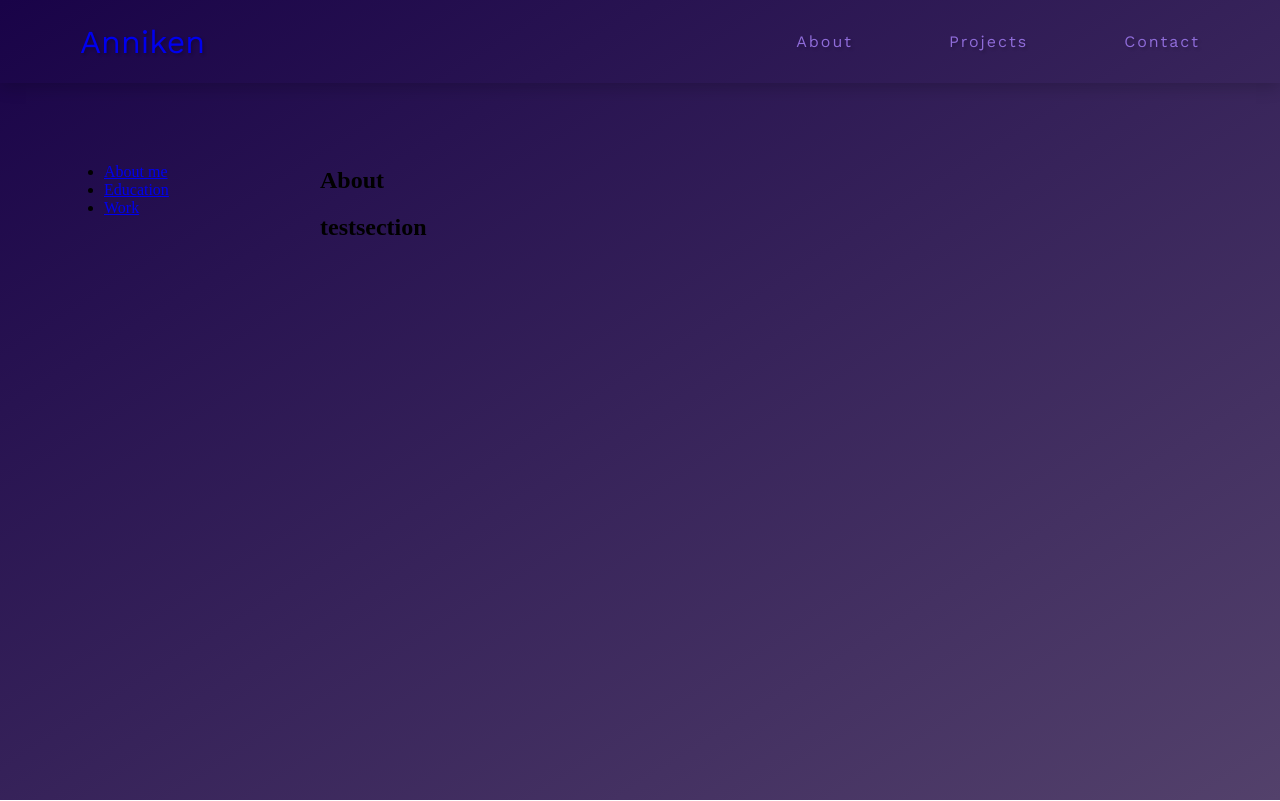
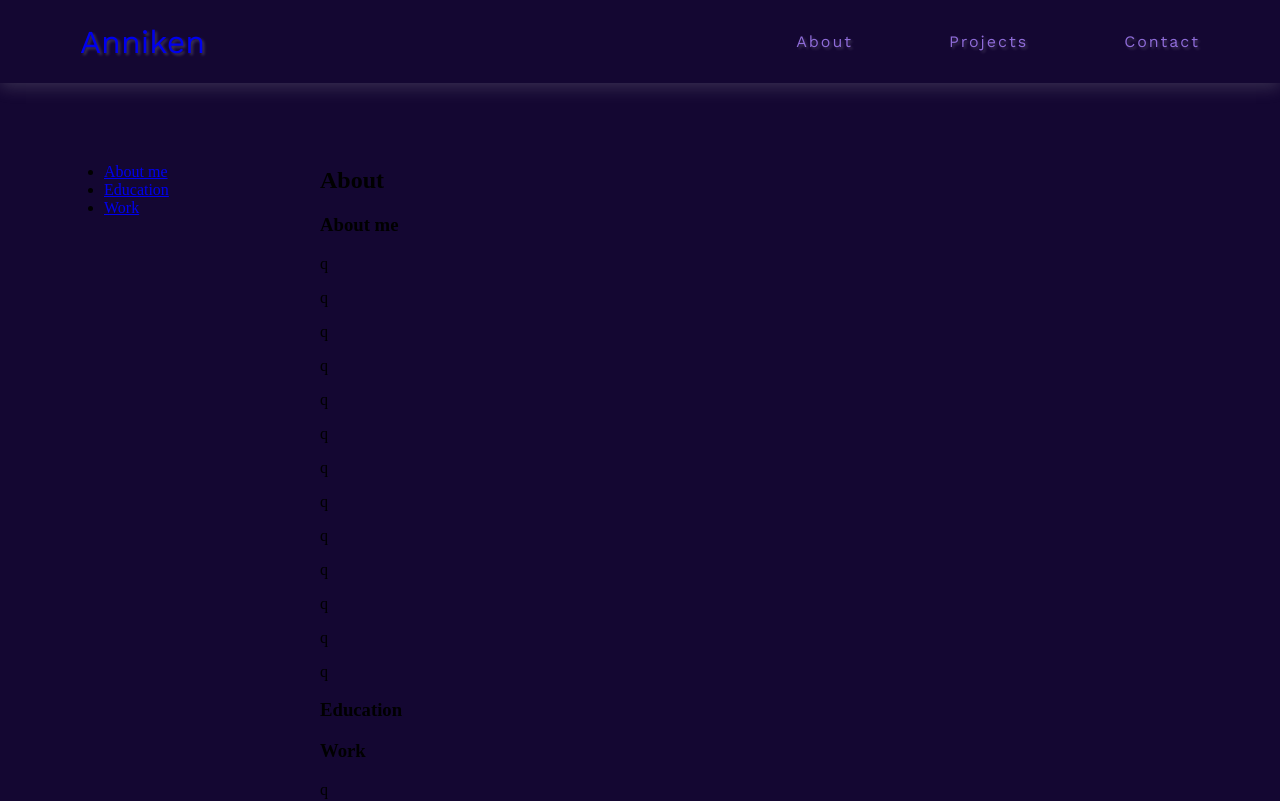
Before and after one commit to AnnikenJE/annikenje-website, a React (Vite) app: page /about in a window 1280 px wide. Shown: the top 801 px of the page. Built offline with nearby package versions, Linux system fonts and the light colour scheme.

Commit message:
background change

```diff
--- a/src/components/navigation/MainNavigation.css
+++ b/src/components/navigation/MainNavigation.css
@@ -23,7 +23,7 @@
   font-size: 32px;
   text-decoration: none;
   margin-left: 4rem;
-  transition: color 1s ease;
+  transition: all 1s ease;
   text-shadow: var(--txt-shadow);
 }
 
--- a/src/components/navigation/SideNavigationItem.tsx
+++ b/src/components/navigation/SideNavigationItem.tsx
@@ -4,7 +4,7 @@ import type { ISideNavItem } from "../../interfaces/ISideNavItem";
 const SideNavigationItem: FC<ISideNavItem> = ({ id, label }) => {
   return (
     <li>
-      <a href={id}>{label}</a>
+      <a href={`#${id}`}>{label}</a>
     </li>
   );
 };
--- a/src/main.css
+++ b/src/main.css
@@ -6,7 +6,7 @@
   --main-color: #8f6cd9;
   --txt-color: #f6f5fb;
 
-  --background-image: linear-gradient(to bottom right, #190348, #53416b);
+  --background-gradient-image: linear-gradient(to bottom right, #190348, #53416b);
   --background-color: #140732;
 
   /*
@@ -26,17 +26,15 @@
       Shadows
   */
 
-  --base-shadow: 0px 4px 16px 0px rgba(0, 0, 0, 0.2);
-  --txt-shadow: 2px 2px 3px rgba(0, 0, 0, 0.2);
+  --base-shadow: 0px 4px 16px 0px rgba(206, 206, 206, 0.2);
+  --txt-shadow: 2px 2px 3px rgba(249, 249, 249, 0.2);
 }
 
 body {
   margin: 0;
   padding: 0;
-  background-image: var(--background-image);
+  background: var(--background-color);
   height: 100%;
-  overflow-x: hidden;
-  overflow-y: hidden;
 }
 
 html {
--- a/src/pages/AboutPage.tsx
+++ b/src/pages/AboutPage.tsx
@@ -2,6 +2,7 @@ import "./AboutPage.css";
 import { Link } from "react-router-dom";
 
 import type { ISideNavItem } from "../interfaces/ISideNavItem";
+import SideNavigationItem from "../components/navigation/SideNavigationItem";
 
 const AboutPage = () => {
   const navigationItems: ISideNavItem[] = [
@@ -18,9 +19,7 @@ const AboutPage = () => {
 
   const listNavigationJSX = () => {
     const JSX = navigationItems.map((item) => (
-      <li key={item.id}>
-        <Link to={`#${item.id}`}>{item.label}</Link>
-      </li>
+      <SideNavigationItem id={item.id} label={item.label} />
     ));
     return JSX;
   };
@@ -37,9 +36,36 @@ const AboutPage = () => {
         </div>
         <div className="main-content">
           <section>
-            <article></article>
             <h1>About</h1>
-            <h2>testsection</h2>
+            <article id="aboutMe">
+              <h3>About me</h3>
+              <p>q</p>
+              <p>q</p>
+              <p>q</p>
+              <p>q</p>
+              <p>q</p>
+              <p>q</p>
+              <p>q</p>
+              <p>q</p>
+              <p>q</p>
+              <p>q</p>
+              <p>q</p>
+              <p>q</p>
+              <p>q</p>
+            </article>
+            <article id="education">
+              <h3>Education</h3>
+              <p></p>
+            </article>
+            <article id="work">
+              <h3>Work</h3>
+              <p></p>
+              <p>q</p>
+              <p>q</p>
+              <p>q</p>
+              <p>q</p>
+              <p>q</p>
+            </article>
           </section>
         </div>
       </div>
```
Also changed, not shown: src/content/AboutSections.tsx (deleted).
